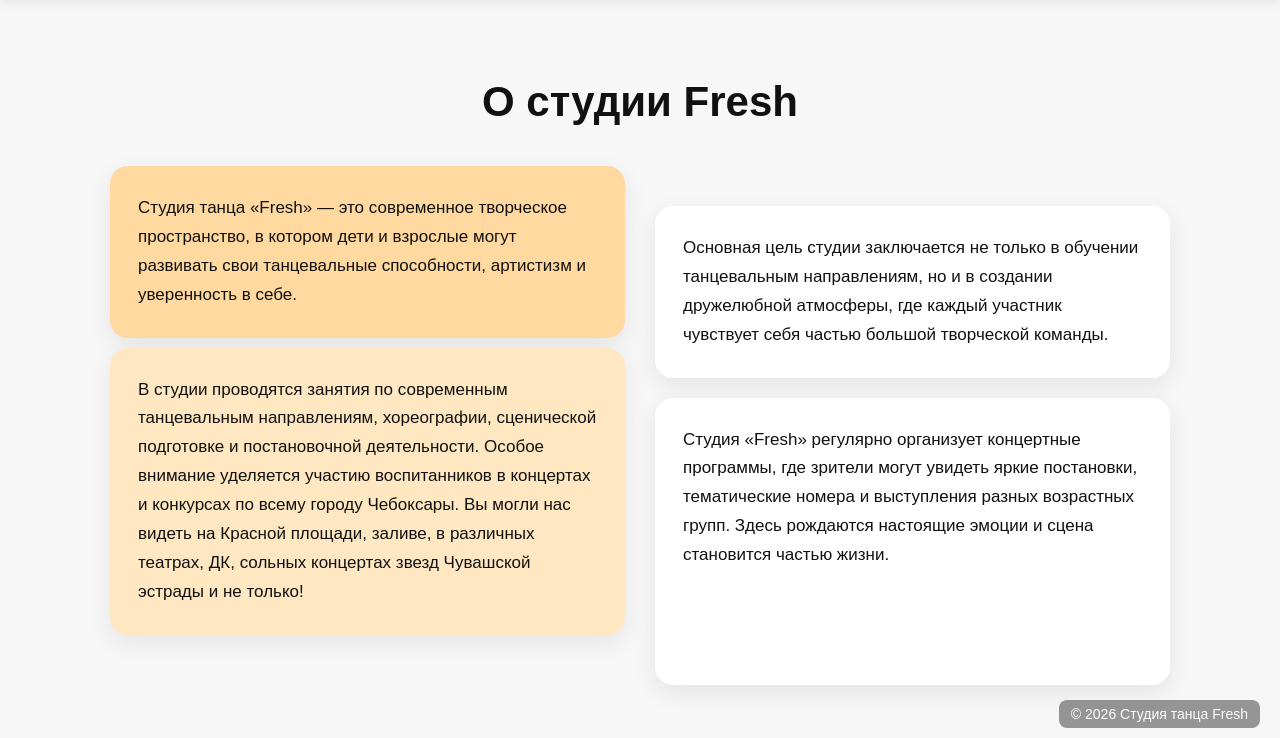
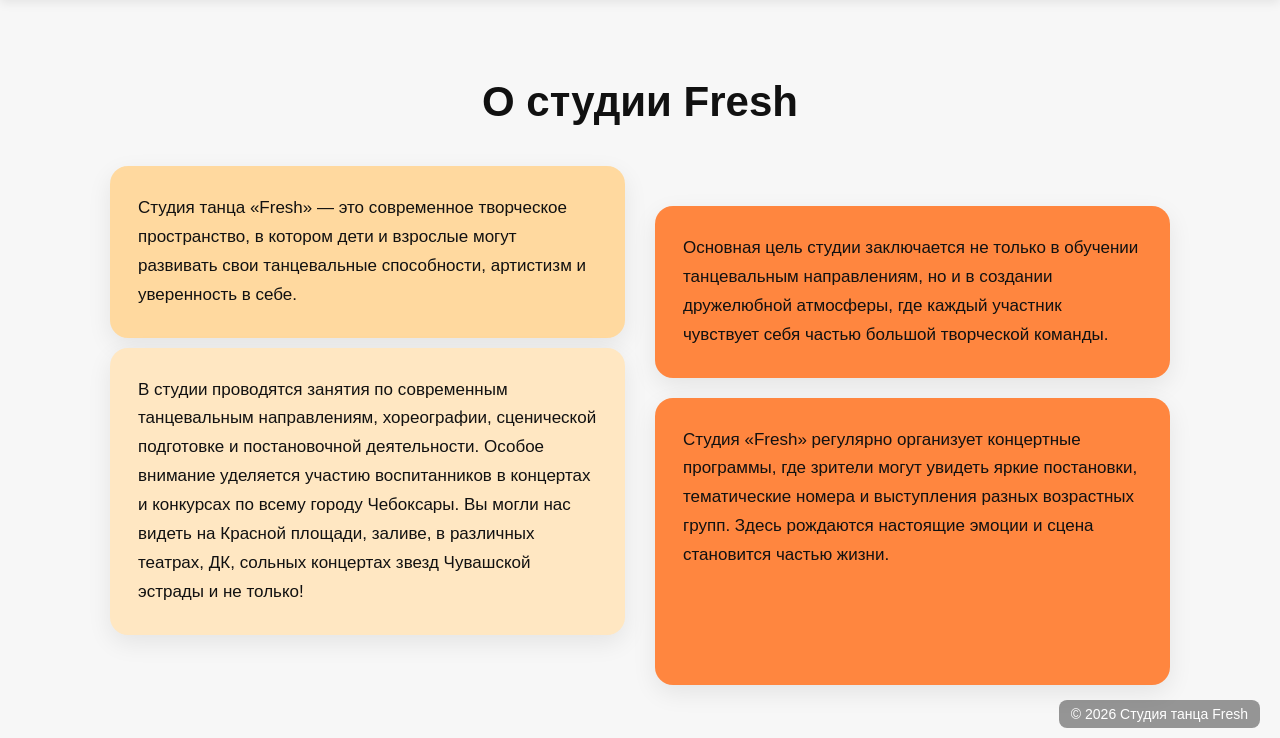
Before and after one commit to Stefany161616166/fresh-concert-calendar, a Django app: page /about/ in a window 1280 px wide. Shown: the part 62-800 px from the top of the page. Run offline with Django 5.2, Linux system fonts and the light colour scheme.

Commit message:
Update about.html

```diff
--- a/events/templates/events/about.html
+++ b/events/templates/events/about.html
@@ -41,7 +41,7 @@
 }
 
 .card-2{
-    background: #ffffff;
+    background: #ff863f;
 }
 
 .card-3{
@@ -49,7 +49,7 @@
 }
 
 .card-4{
-    background: #ffffff;
+    background: #ff863f;
 }
 
 /* эффект наведения */
```
